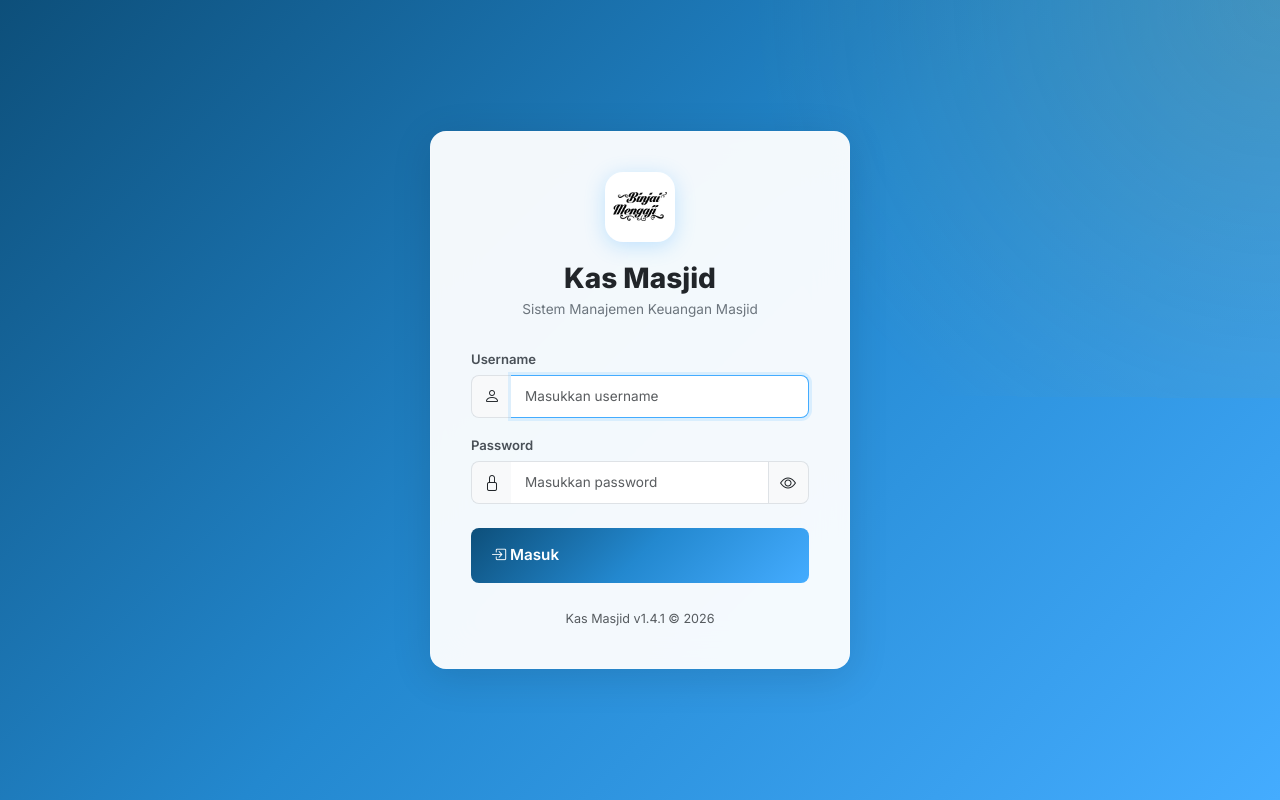
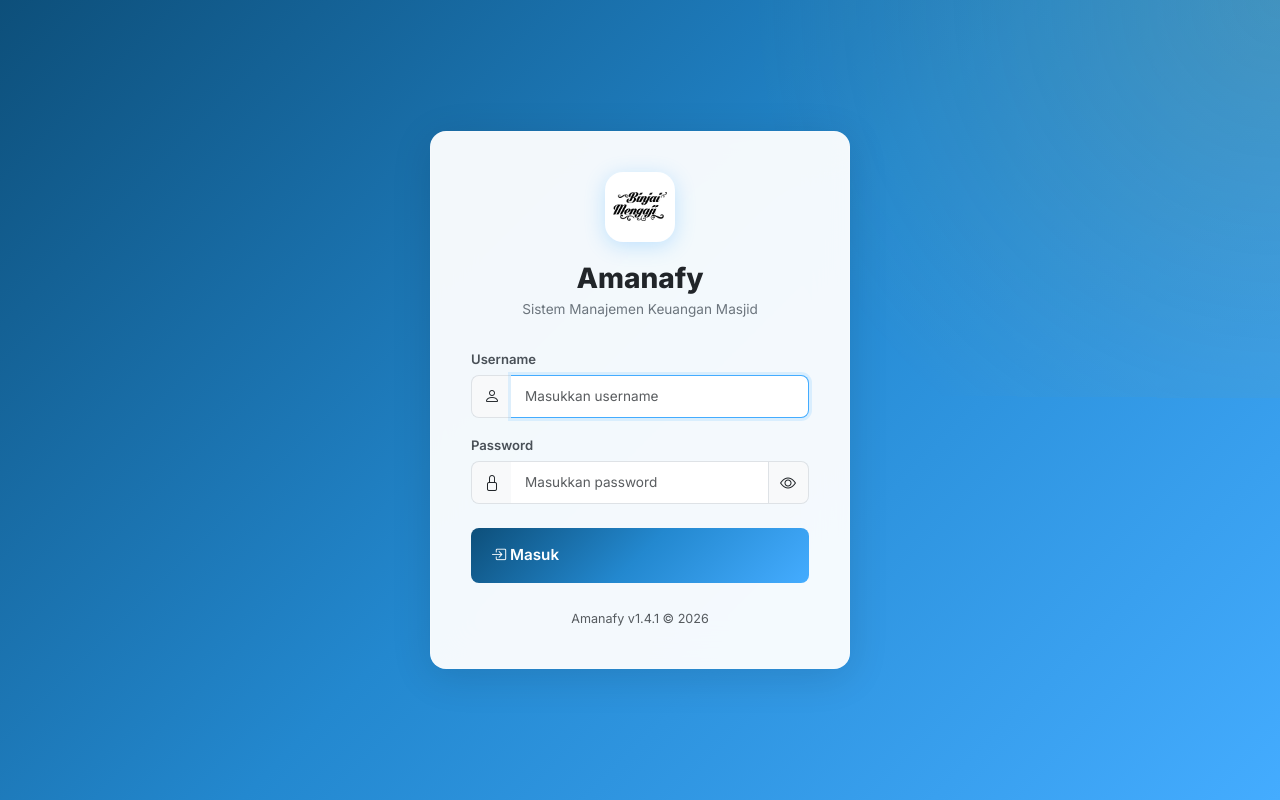
Before and after one commit to bataraabdi/amanafy, a PHP site: page /amanafy/login in a window 1280 px wide. Run offline with PHP 8.4, Linux system fonts and the light colour scheme; data comes from the database, SQL or seed files in the repository; some libraries are stand-ins or nearby versions.

Commit message:
update
login

```diff
--- a/views/auth/login.php
+++ b/views/auth/login.php
@@ -15,7 +15,7 @@ $appName = trim($appSettings['nama_masjid'] ?? '') ?: APP_NAME;
 <head>
     <meta charset="UTF-8">
     <meta name="viewport" content="width=device-width, initial-scale=1.0">
-    <title>Login - Kas Masjid</title>
+    <title>Login - Amanafy</title>
     <link rel="icon" type="image/png" href="<?= BASE_URL ?>/assets/img/favicon.png">
     <link href="https://cdn.jsdelivr.net/npm/bootstrap@5.3.3/dist/css/bootstrap.min.css" rel="stylesheet">
     <link href="https://cdn.jsdelivr.net/npm/bootstrap-icons@1.11.3/font/bootstrap-icons.min.css" rel="stylesheet">
@@ -32,7 +32,7 @@ $appName = trim($appSettings['nama_masjid'] ?? '') ?: APP_NAME;
                     🕌
                 <?php endif; ?>
             </div>
-            <h3>Kas Masjid</h3>
+            <h3>Amanafy</h3>
             <p class="login-subtitle">Sistem Manajemen Keuangan Masjid</p>
 
             <?php if ($error): ?>
@@ -71,7 +71,7 @@ $appName = trim($appSettings['nama_masjid'] ?? '') ?: APP_NAME;
             </form>
 
             <div class="text-center mt-4">
-                <small class="text-muted">Kas Masjid v<?= APP_VERSION ?> &copy; <?= date('Y') ?></small>
+                <small class="text-muted">Amanafy v<?= APP_VERSION ?> &copy; <?= date('Y') ?></small>
             </div>
         </div>
     </div>
```
